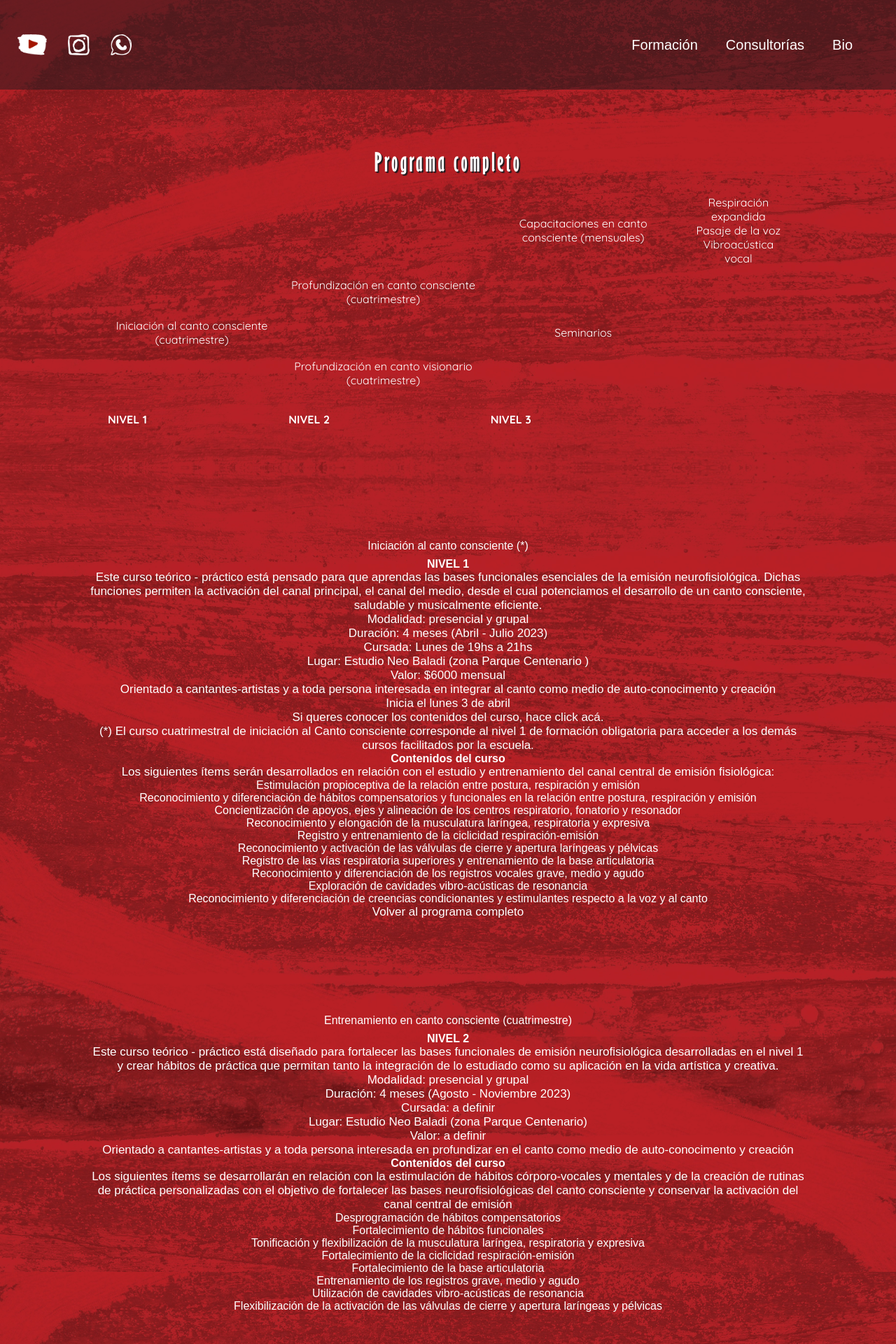
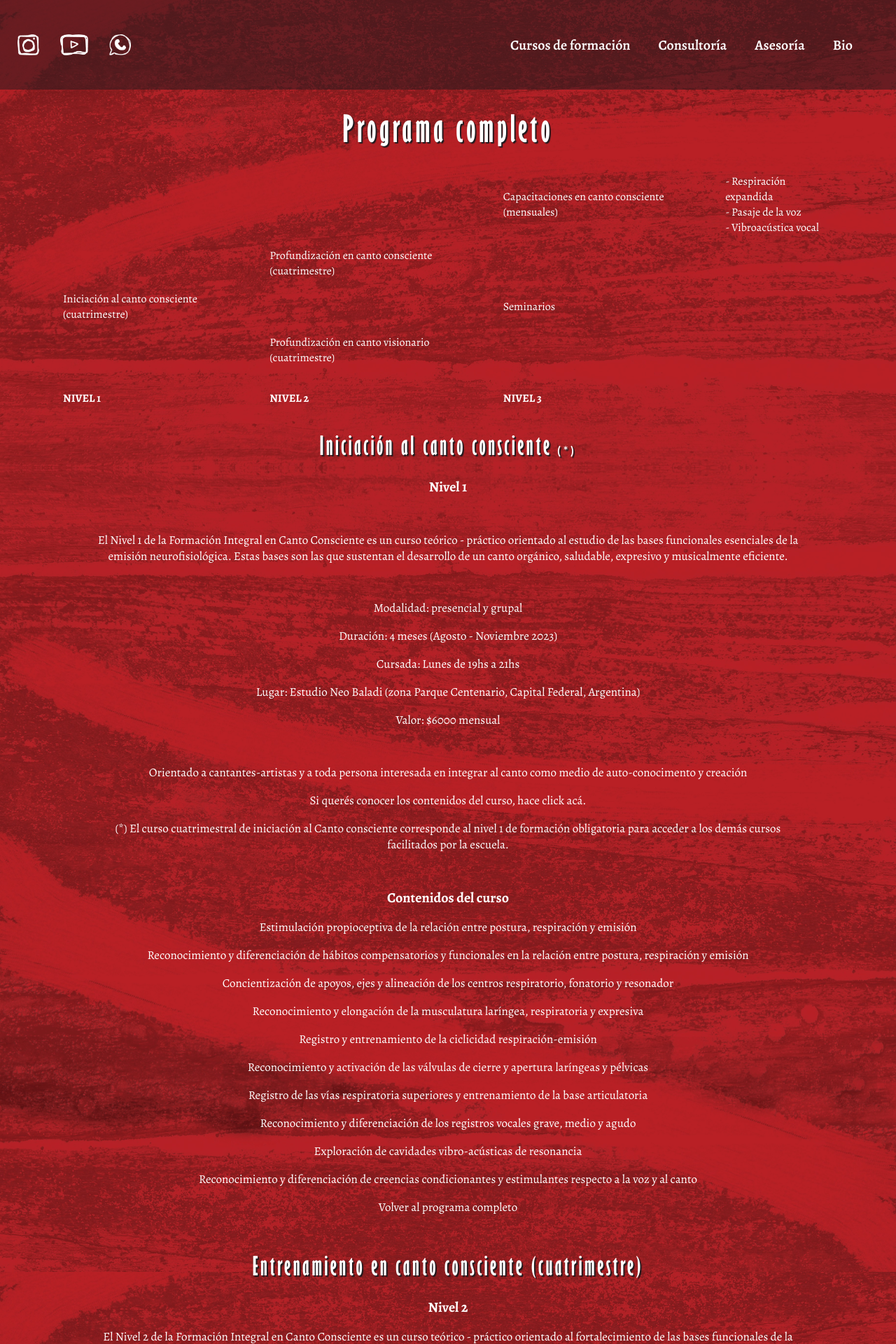
Before and after one commit to catalin-munteanu/elcantodelmedio, a WordPress theme: template page-programa-curso.php in a window 1280 px wide. Shown: the top 1920 px of the page at 70% size. Run offline with PHP 8.4 and a stand-in for WordPress, Linux system fonts and the light colour scheme; the site name, menu and one post (Sample post) are stand-ins, and other content is empty.

Commit message:
Actualización responsive

```diff
--- a/css/style.css
+++ b/css/style.css
@@ -88,6 +88,10 @@ nav {
     display: none;
 }
 
+#mainMenu ul li a {
+    font-weight: 600;
+}
+
 /* BODY Y SECCIONES EN GENERAL */
 
 body {
@@ -244,7 +260,10 @@ section#formacionIntegral {
 #consultoriaVoz p,
 #asesoriaVoz p,
 #cierre p,
-#descripcionNivelUno p {
+#descripcionNivelUno p,
+#sectConscienteNivelUno p,
+#sectConscienteNivelDos p,
+#descripcionVisionarioNivelDos p {
     margin: 1em 0;
 }
 
@@ -528,10 +547,14 @@ section#bio {
 
 /* NUEVA PESTAÑA */
 
+#sectProgramaCompleto {
+    padding: 0;
+}
+
 #progCompleto {
     font-family: 'Gill Sans';
     letter-spacing: 0.1em;
-        font-size: 35px;
+    font-size: 50px;
     font-weight: 400;
     text-shadow: 2px 2px 1px #201B1F;
     margin: 0.5em;
@@ -544,23 +567,57 @@ section#bio {
 table,
 td,
 th {
-    font-family: 'Quicksand', Arial, sans-serif;
+    font-family: 'Alegreya', Arial, sans-serif;
     color: white;
     font-size: 16px;
 }
 
 table {
-    margin: 2em;
+    margin: 25px;
 }
 
 td,
 th {
     padding: 0.5em;
+    text-align: left;
 }
 
 th {
     text-transform: uppercase;
-    text-align: left;
+}
+
+#sectConscienteNivelUno,
+#sectConscienteNivelDos,
+#descripcionVisionarioNivelDos {
+    margin: 0 5vw;
+    padding: 0 5%;
+}
+
+#sectConscienteNivelUno article,
+#sectConscienteNivelDos article,
+#descripcionVisionarioNivelDos article {
+    margin: 5% 0;
+}
+
+#sectConscienteNivelUno h2,
+#sectConscienteNivelDos h2,
+#descripcionVisionarioNivelDos h2 {
+    margin: 25px;
+    font-family: 'Gill Sans';
+    letter-spacing: 0.1em;
+    font-size: 35px;
+    text-shadow: 2px 2px 1px #201B1F;
+}
+
+#sectConscienteNivelUno h3,
+#sectConscienteNivelDos h3,
+#descripcionVisionarioNivelDos h3 {
+    font-size: 20px;
+}
+
+
+#sectConscienteNivelUno h2 strong {
+    font-size: 17px;
 }
 
 /*#sectConscienteNivelUno,
--- a/page-programa-curso.php
+++ b/page-programa-curso.php
@@ -8,6 +8,7 @@
     <link rel="stylesheet" href="../wp-content/themes/cantodelmedio/css/style.css">
     <link rel="preconnect" href="https://fonts.googleapis.com">
     <link rel="preconnect" href="https://fonts.gstatic.com" crossorigin>
+    <link href="https://fonts.googleapis.com/css2?family=Alegreya:wght@400;600;700&family=Cabin:wght@400;700&family=Quicksand:wght@300;400;600;700&display=swap" rel="stylesheet">
     <link href="https://fonts.googleapis.com/css2?family=Cabin:wght@400;700&family=Quicksand:wght@300;400;600;700&display=swap" rel="stylesheet">
     <script src="wp-content\themes\cantodelmedio\js\main.js"></script>
     <title>El canto del medio | Cursos | Programa completo</title>
@@ -17,17 +18,18 @@
 
     <header>
         <ul id="menuRedesHeader">
-            <li class="iconRedesHeader"><a href="https://www.youtube.com/channel/UCLtgVMuTefGp63pZiPophPA" target="_blank"><img src="../wp-content/themes/cantodelmedio/img/mobile/logo-yt-nv.png" class="imgRedesHeader" id="logoYoutubeHeader"></a></li>
-            <li class="iconRedesHeader"><a href="https://www.instagram.com/elcantodelmedio/" target="_blank"><img src="../wp-content/themes/cantodelmedio/img/mobile/ig-prueba-2.png" class="imgRedesHeader" id="logoInstagramHeader"></a></li>
-            <li class="iconRedesHeader"><a href="https://wa.me/5491136148307" target="_blank"><img src="../wp-content/themes/cantodelmedio/img/mobile/wpp-prueba.png" class="imgRedesHeader" id="logoWhatsAppHeader"></a></li>
+            <li class="iconRedesHeader"><a href="https://www.instagram.com/elcantodelmedio/" target="_blank"><img src="..\wp-content\themes\cantodelmedio\img\mobile\ig-prueba-2.png" class="imgRedesHeader" id="logoInstagramHeader"></a></li>
+            <li class="iconRedesHeader"><a href="https://www.youtube.com/channel/UCLtgVMuTefGp63pZiPophPA" target="_blank"><img src="..\wp-content\themes\cantodelmedio\img\mobile\logo-yt-2.png" class="imgRedesHeader" id="logoYoutubeHeader"></a></li>
+            <li class="iconRedesHeader"><a href="https://wa.me/5491136148307" target="_blank"><img src="..\wp-content\themes\cantodelmedio\img\mobile\wpp-prueba.png" class="imgRedesHeader" id="logoWhatsAppHeader"></a></li>
         </ul>
 
-        <button id="burgerMenu"><img src="../wp-content/themes/cantodelmedio/img/mobile/burger-menu.png" id="burgerMenuImg"></button>
+        <button id="burgerMenu"><img src="..\wp-content\themes\cantodelmedio\img\mobile\burger-menu.png" id="burgerMenuImg"></button>
 
         <nav id="mainMenu">
             <ul>
-                <li><a href="#formacionIntegral">Formación</a></li>
-                <li><a href="#consultoriaVoz">Consultorías</a></li>
+                <li><a href="#formacionIntegral">Cursos de formación</a></li>
+                <li><a href="#consultoriaVoz">Consultoría</a></li>
+                <li><a href="#asesoriaVoz">Asesoría</a></li>
                 <li><a href="#bio">Bio</a></li>
             </ul>
         </nav>
@@ -43,7 +45,7 @@
                     <td></td>
                     <td></td>
                     <td>Capacitaciones en canto consciente (mensuales)</td>
-                    <td>Respiración expandida<br>Pasaje de la voz<br>Vibroacústica vocal</td>
+                    <td>- Respiración expandida<br>- Pasaje de la voz<br>- Vibroacústica vocal</td>
                 </tr>
                 <tr>
                     <td></td>
@@ -78,42 +80,39 @@
         </section>
 
         <section id="sectConscienteNivelUno">
-            <h2>Iniciación al canto consciente (*)</h2>
-            <h3>NIVEL 1</h3>
+            <h2>Iniciación al canto consciente<strong> (*)</strong></h2>
+            <h3>Nivel 1</h3>
 
             <article id="descripcionConscienteNivelUno">
-                <p>Este curso teórico - práctico está pensado para que aprendas las bases funcionales esenciales de la emisión neurofisiológica. Dichas funciones permiten la activación del canal principal, el canal del medio, desde el cual potenciamos el desarrollo de un canto consciente, saludable y musicalmente eficiente.</p>
+                <p>El Nivel 1 de la Formación Integral en Canto Consciente es un curso teórico - práctico orientado al estudio de las bases funcionales esenciales de la emisión neurofisiológica. Estas bases son las que sustentan el desarrollo de un canto orgánico, saludable, expresivo y musicalmente eficiente.</p></article>
+            <article id="coordenadasConscienteNivelUno">
+                <p>Modalidad: presencial y grupal</p>
+                <p>Duración: 4 meses (Agosto - Noviembre 2023)</p>
+                <p>Cursada: Lunes de 19hs a 21hs</p>
+                <p>Lugar: Estudio Neo Baladi (zona Parque Centenario, Capital Federal, Argentina)</p>
+                <p>Valor: $6000 mensual</p>
+            </article>
 
-                <p>Modalidad: presencial y grupal<br>
-                    Duración: 4 meses (Abril - Julio 2023)<br>
-                    Cursada: Lunes de 19hs a 21hs<br>
-                    Lugar: Estudio Neo Baladi (zona Parque Centenario )<br>
-                    Valor: $6000 mensual</p>
-
+            <article>
                 <p>Orientado a cantantes-artistas y a toda persona interesada en integrar al canto como medio de auto-conocimento y creación</p>
 
-                <p>Inicia el lunes 3 de abril</p>
-
-                <p>Si queres conocer los contenidos del curso, hace click acá.</p>
+                <p>Si querés conocer los contenidos del curso, hace click acá.</p>
 
                 <p>(*) El curso cuatrimestral de iniciación al Canto consciente corresponde al nivel 1 de formación obligatoria para acceder a los demás cursos facilitados por la escuela.</p>
             </article>
 
             <article id="contenidosConscienteNivelUno">
                 <h3>Contenidos del curso</h3>
-                <p>Los siguientes ítems serán desarrollados en relación con el estudio y entrenamiento del canal central de emisión fisiológica:</p>
-                <ul>
-                    <li>Estimulación propioceptiva de la relación entre postura, respiración y emisión</li>
-                    <li>Reconocimiento y diferenciación de hábitos compensatorios y funcionales en la relación entre postura, respiración y emisión</li>
-                    <li>Concientización de apoyos, ejes y alineación de los centros respiratorio, fonatorio y resonador</li>
-                    <li>Reconocimiento y elongación de la musculatura laríngea, respiratoria y expresiva</li>
-                    <li>Registro y entrenamiento de la ciclicidad respiración-emisión</li>
-                    <li>Reconocimiento y activación de las válvulas de cierre y apertura laríngeas y pélvicas</li>
-                    <li>Registro de las vías respiratoria superiores y entrenamiento de la base articulatoria</li>
-                    <li>Reconocimiento y diferenciación de los registros vocales grave, medio y agudo</li>
-                    <li>Exploración de cavidades vibro-acústicas de resonancia</li>
-                    <li>Reconocimiento y diferenciación de creencias condicionantes y estimulantes respecto a la voz y al canto</li>
-                </ul>
+                <p>Estimulación propioceptiva de la relación entre postura, respiración y emisión</p>
+                <p>Reconocimiento y diferenciación de hábitos compensatorios y funcionales en la relación entre postura, respiración y emisión</p>
+                <p>Concientización de apoyos, ejes y alineación de los centros respiratorio, fonatorio y resonador</p>
+                <p>Reconocimiento y elongación de la musculatura laríngea, respiratoria y expresiva</p>
+                <p>Registro y entrenamiento de la ciclicidad respiración-emisión</p>
+                <p>Reconocimiento y activación de las válvulas de cierre y apertura laríngeas y pélvicas</p>
+                <p>Registro de las vías respiratoria superiores y entrenamiento de la base articulatoria</p>
+                <p>Reconocimiento y diferenciación de los registros vocales grave, medio y agudo</p>
+                <p>Exploración de cavidades vibro-acústicas de resonancia</p>
+                <p>Reconocimiento y diferenciación de creencias condicionantes y estimulantes respecto a la voz y al canto</p>
                 <p>Volver al programa completo</p>
             </article>
         </section>
@@ -122,51 +121,55 @@
 
             <article id="descripcionConscienteNivelDos">
                 <h2>Entrenamiento en canto consciente (cuatrimestre)</h2>
-                <h3>NIVEL 2</h3>
+                <h3>Nivel 2</h3>
 
-                <p>Este curso teórico - práctico está diseñado para fortalecer las bases funcionales de emisión neurofisiológica desarrolladas en el nivel 1 y crear hábitos de práctica que permitan tanto la integración de lo estudiado como su aplicación en la vida artística y creativa.</p>
+                <p>El Nivel 2 de la Formación Integral en Canto Consciente es un curso teórico - práctico orientado al fortalecimiento de las bases funcionales de la emisión neurofisiológica estudiadas en el nivel 1. También, se propone acompañar la creación de hábitos de entrenamiento que potencien la integración y aplicación de lo aprendido en la vida artística y creativa.</p>
 
-                <p>Modalidad: presencial y grupal<br>
-                    Duración: 4 meses (Agosto - Noviembre 2023)<br>
-                    Cursada: a definir<br>
-                    Lugar: Estudio Neo Baladi (zona Parque Centenario)<br>
-                    Valor: a definir</p>
+            <article id="coordenadasConscienteNivelDos">
+                <p>Modalidad: presencial y grupal</p>
+                <p>Duración: 4 meses (Agosto - Noviembre 2023)</p>
+                <p>Cursada: a definir</p>
+                <p>Lugar: Estudio Neo Baladi (zona Parque Centenario, Capital Federal, Argentina)</p>
+                <p>Valor: a definir</p>
+            </article>
 
+            <article>
                 <p>Orientado a cantantes-artistas y a toda persona interesada en profundizar en el canto como medio de auto-conocimento y creación</p>
             </article>
             <article id="contenidosConscienteNivelDos">
                 <h3>Contenidos del curso</h3>
                 <p>Los siguientes ítems se desarrollarán en relación con la estimulación de hábitos córporo-vocales y mentales y de la creación de rutinas de práctica personalizadas con el objetivo de fortalecer las bases neurofisiológicas del canto consciente y conservar la activación del canal central de emisión</p>
-                <ul>
-                    <li>Desprogramación de hábitos compensatorios</li>
-                    <li>Fortalecimiento de hábitos funcionales</li>
-                    <li>Tonificación y flexibilización de la musculatura laríngea, respiratoria y expresiva</li>
-                    <li>Fortalecimiento de la ciclicidad respiración-emisión</li>
-                    <li>Fortalecimiento de la base articulatoria</li>
-                    <li>Entrenamiento de los registros grave, medio y agudo</li>
-                    <li>Utilización de cavidades vibro-acústicas de resonancia</li>
-                    <li>Flexibilización de la activación de las válvulas de cierre y apertura laríngeas y pélvicas</li>
-                </ul>
+                <p>Desprogramación de hábitos compensatorios</p>
+                <p>Fortalecimiento de hábitos funcionales</p>
+                <p>Tonificación y flexibilización de la musculatura laríngea, respiratoria y expresiva</p>
+                <p>Fortalecimiento de la ciclicidad respiración-emisión</p>
+                <p>Fortalecimiento de la base articulatoria</p>
+                <p>Entrenamiento de los registros grave, medio y agudo</p>
+                <p>Utilización de cavidades vibro-acústicas de resonancia</p>
+                <p>Flexibilización de la activación de las válvulas de cierre y apertura laríngeas y pélvicas</p>
             </article>
         </section>
         <section id="descripcionVisionarioNivelDos">
-        <article id="contenidosVisionarioNivelDos">
-            <h2>Entrenamiento en canto visionario (cuatrimestre)</h2>
-            <h3>Nivel 2</h3>
+            <article id="contenidosVisionarioNivelDos">
+                <h2>Entrenamiento en canto visionario (cuatrimestre)</h2>
+                <h3>Nivel 2</h3>
 
-            <p>El curso de Entrenamiento en Canto Visionario está diseñado para que aprendas a utilizar la voz en estados alterados o expandidos de consciencia, utilizando el canal del medio para canalizar música, palabra, sonido y simbología de forma activa y creativa, es decir, escuchando y (re)grabando información sutil.</p>
+                <p>El Nivel 2 de la Formación Integral en Canto Visionario es un curso teórico-práctico orientado al estudio de la voz como medio de canalización akáshica o cuántica. Se propone entrenar estados de presencia expandida por medio de la escucha holística para favorecer su aplicación en ámbitos terapéuticos y de sanación.</p>
 
-            <ul>
-                <li>Modalidad: presencial y grupal</li>
-                <li>Duración: 4 meses (Agosto - Noviembre 2023)</li>
-                <li>Cursada: a definir</li>
-                <li>Lugar: Estudio Neo Baladi (zona Parque Centenario)</li>
-                <li>Valor: a definir</li>
-            </ul>
-            <p>Incluye material teórico y láminas complementarias</p>
+            <article id="coordenadasVisionarioNivelDos">
+                <p>Modalidad: presencial y grupal</p>
+                <p>Duración: 4 meses (Agosto - Noviembre 2023)</p>
+                <p>Cursada: a definir</p>
+                <p>Lugar: Estudio Neo Baladi (zona Parque Centenario, Capital Federal, Argentina)</p>
+                <p>Valor: a definir</p>
+            </article>
 
-            <p>Orientado a cantantes-canalizadores y a toda persona interesada en integrar al canto como medio de lectura y escritura akáshica</p>
-        </article>
+            <article>
+                <p>Orientado a cantantes-canalizadores y a toda persona interesada en integrar al canto como medio de lectura y escritura akáshica</p>
+            </article>
+            <article id="contenidosVisionario">
+                <h3>Contenidos del curso</h3>
+                <p>Próximamente</p>
         </section>
     </main>
 </body>
```
Also changed, not shown: other parts of css/style.css (+31 -5 lines), index.php (+18 -6 lines). Lines whose indentation alone changed are shown as unchanged.
